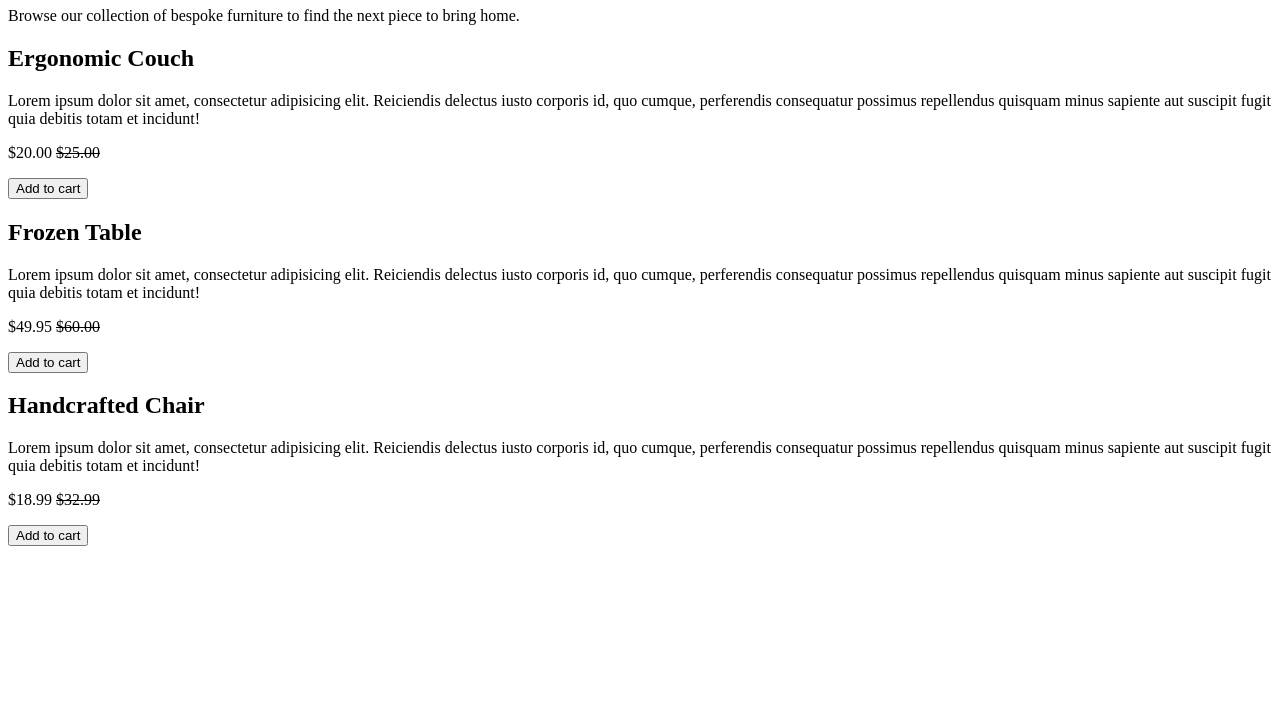
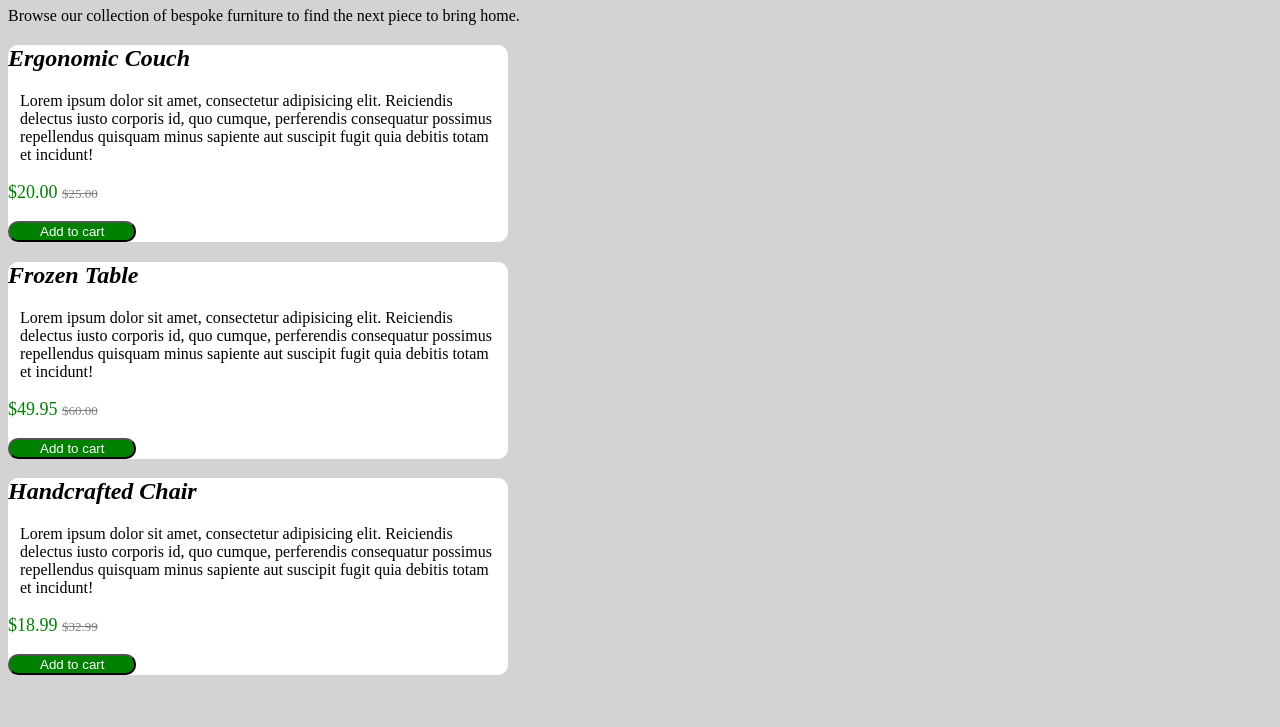
Before and after one commit to Skyfloof673/furniture-emporium, a plain HTML site: page index.html in a window 1280 px wide. Shown: the part 73-800 px from the top of the page. Drawn offline with Linux system fonts and the light colour scheme.

Commit message:
css furniture project

```diff
--- a/index.css
+++ b/index.css
@@ -0,0 +1,36 @@
+
+.Lorem{
+    font-size: medium;
+    margin: 12px;
+}
+.ProductName{
+    font-style: italic;
+}
+.Oldprice{
+    font-size: small;
+    color: gray;
+}
+.Addtocart{
+    padding-left: 30px;
+    padding-right: 30px;
+    background-color: green;
+    color: white;
+    cursor: pointer;
+    border-radius: 10px;
+}
+.Newprice{
+    font-size: large;
+    color: green;
+}
+.card{
+    border: 2px black;
+    padding: 10px;
+}
+article{
+    background-color: white;
+    border-radius: 10px;
+    width: 500px;
+}
+body{
+    background-color: lightgray;
+}
--- a/index.html
+++ b/index.html
@@ -2,6 +2,7 @@
 <html lang="en">
   <head>
     <title>Furniture Emporium</title>
+    <link rel="stylesheet" href="index.css">
   </head>
   <body>
     <main>
@@ -13,37 +14,37 @@
         </p>
       </header>
       <article>
-        <h2>Ergonomic Couch</h2>
-        <p>
+        <h2 class="ProductName">Ergonomic Couch</h2>
+        <p class="Lorem">
           Lorem ipsum dolor sit amet, consectetur adipisicing elit. Reiciendis
           delectus iusto corporis id, quo cumque, perferendis consequatur
           possimus repellendus quisquam minus sapiente aut suscipit fugit quia
           debitis totam et incidunt!
         </p>
-        <p>$20.00 <s>$25.00</s></p>
-        <button>Add to cart</button>
+        <p class="Newprice">$20.00 <s class="Oldprice">$25.00</s></p>
+        <button class="Addtocart">Add to cart</button>
       </article>
       <article>
-        <h2>Frozen Table</h2>
-        <p>
+        <h2 class="ProductName">Frozen Table</h2>
+        <p class="Lorem">
           Lorem ipsum dolor sit amet, consectetur adipisicing elit. Reiciendis
           delectus iusto corporis id, quo cumque, perferendis consequatur
           possimus repellendus quisquam minus sapiente aut suscipit fugit quia
           debitis totam et incidunt!
         </p>
-        <p>$49.95 <s>$60.00</s></p>
-        <button>Add to cart</button>
+        <p class="Newprice">$49.95 <s class="Oldprice">$60.00</s></p>
+        <button class="Addtocart">Add to cart</button>
       </article>
       <article>
-        <h2>Handcrafted Chair</h2>
-        <p>
+        <h2 class="ProductName">Handcrafted Chair</h2>
+        <p class="Lorem">
           Lorem ipsum dolor sit amet, consectetur adipisicing elit. Reiciendis
           delectus iusto corporis id, quo cumque, perferendis consequatur
           possimus repellendus quisquam minus sapiente aut suscipit fugit quia
           debitis totam et incidunt!
         </p>
-        <p>$18.99 <s>$32.99</s></p>
-        <button>Add to cart</button>
+        <p class="Newprice">$18.99 <s class="Oldprice">$32.99</s></p>
+        <button class="Addtocart">Add to cart</button>
       </article>
     </main>
   </body>
```
